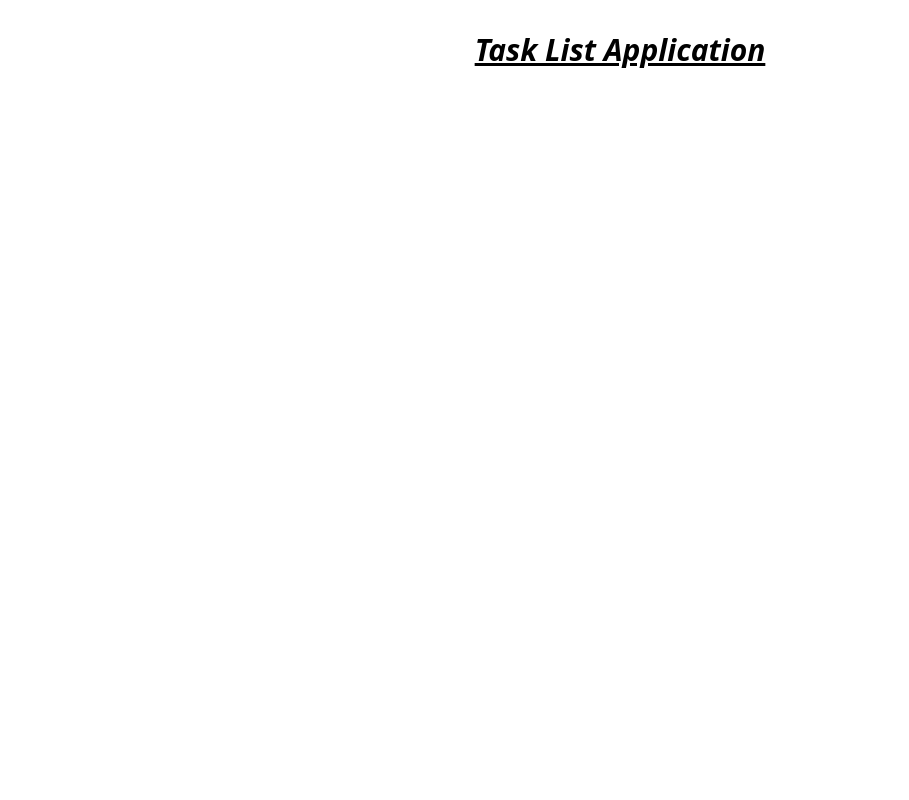
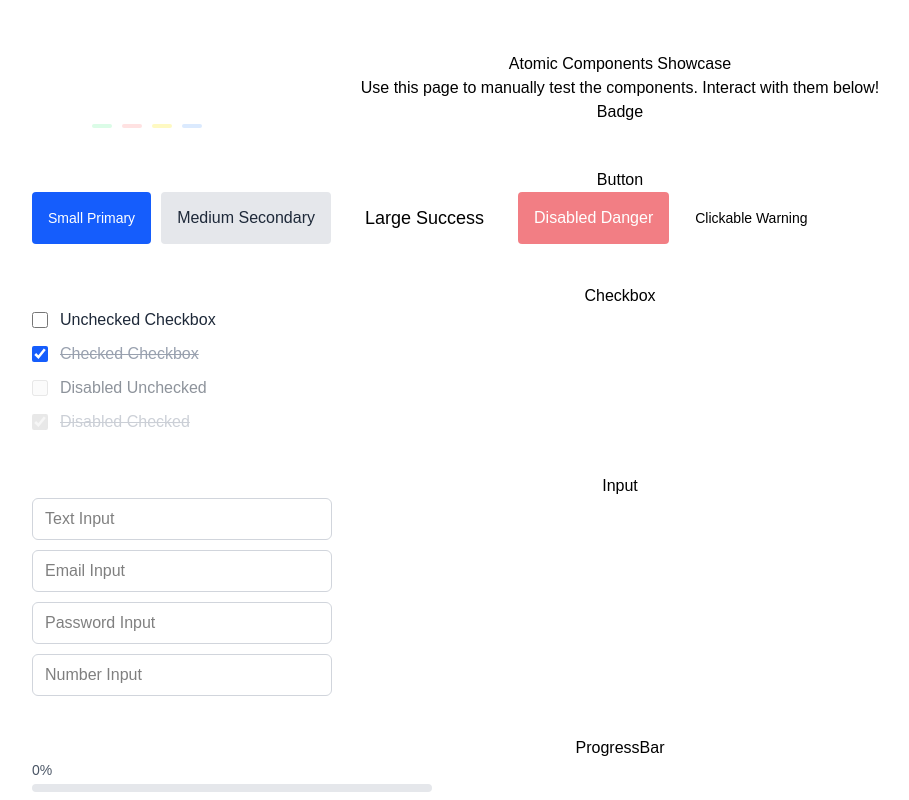
Before and after one commit to cw-learning/vaibhav-task-list, a React (Vite) app: page / in a window 1280 px wide. Shown: the top 800 px of the page, without its empty margins (20-929 px from the left). Built offline with nearby package versions, Linux system fonts and the light colour scheme.

Commit message:
feat: render atomic components on the screen

```diff
--- a/src/App.jsx
+++ b/src/App.jsx
@@ -1,14 +1,77 @@
 import './App.css'
+import { Badge } from './components/atomic/Badge';
+import { Button } from './components/atomic/Button';
+import { Checkbox } from './components/atomic/Checkbox';
+import { Input } from './components/atomic/Input';
+import { ProgressBar } from './components/atomic/ProgressBar';
 
 function App() {
 
   return (
-    <>
-    <h1 class="text-3xl font-bold underline italic">
-    Task List Application
-    </h1>
-    </>
-  )
+  <div style={{ padding: '20px', fontFamily: 'Arial, sans-serif' }}>
+    <h1>Atomic Components Showcase</h1>
+    <p>Use this page to manually test the components. Interact with them below!</p>
+
+    {/* Badge Section */}
+    <section style={{ marginBottom: '40px' }}>
+      <h2>Badge</h2>
+      <div style={{ display: 'flex', gap: '10px', flexWrap: 'wrap' }}>
+        <Badge variant="primary" text="Primary Badge" />
+        <Badge variant="secondary" text="Secondary Badge" />
+        <Badge variant="success" text="Success Badge" />
+        <Badge variant="danger" text="Danger Badge" />
+        <Badge variant="warning" text="Warning Badge" />
+        <Badge variant="info" text="Info Badge" />
+      </div>
+    </section>
+
+    {/* Button Section */}
+    <section style={{ marginBottom: '40px' }}>
+      <h2>Button</h2>
+      <div style={{ display: 'flex', gap: '10px', flexWrap: 'wrap' }}>
+        <Button size="small" variant="primary">Small Primary</Button>
+        <Button size="medium" variant="secondary">Medium Secondary</Button>
+        <Button size="large" variant="success">Large Success</Button>
+        <Button size="medium" variant="danger" disabled>Disabled Danger</Button>
+        <Button size="small" variant="warning" onClick={() => alert('Clicked!')}>Clickable Warning</Button>
+      </div>
+    </section>
+
+    {/* Checkbox Section */}
+    <section style={{ marginBottom: '40px' }}>
+      <h2>Checkbox</h2>
+      <div style={{ display: 'flex', flexDirection: 'column', gap: '10px' }}>
+        <Checkbox label="Unchecked Checkbox" checked={false} />
+        <Checkbox label="Checked Checkbox" checked={true} />
+        <Checkbox label="Disabled Unchecked" checked={false} disabled />
+        <Checkbox label="Disabled Checked" checked={true} disabled />
+      </div>
+    </section>
+
+    {/* Input Section */}
+    <section style={{ marginBottom: '40px' }}>
+      <h2>Input</h2>
+      <div style={{ display: 'flex', flexDirection: 'column', gap: '10px', maxWidth: '300px' }}>
+        <Input type="text" placeholder="Text Input" />
+        <Input type="email" placeholder="Email Input" />
+        <Input type="password" placeholder="Password Input" />
+        <Input type="number" placeholder="Number Input" disabled />
+      </div>
+    </section>
+
+    {/* ProgressBar Section */}
+    <section style={{ marginBottom: '40px' }}>
+      <h2>ProgressBar</h2>
+      <div style={{ display: 'flex', flexDirection: 'column', gap: '10px', maxWidth: '400px' }}>
+        <ProgressBar value={0} max={100} />
+        <ProgressBar value={25} max={100} />
+        <ProgressBar value={50} max={100} />
+        <ProgressBar value={75} max={100} />
+        <ProgressBar value={100} max={100} />
+      </div>
+    </section>
+  </div>
+);
 }
 
 export default App
```
